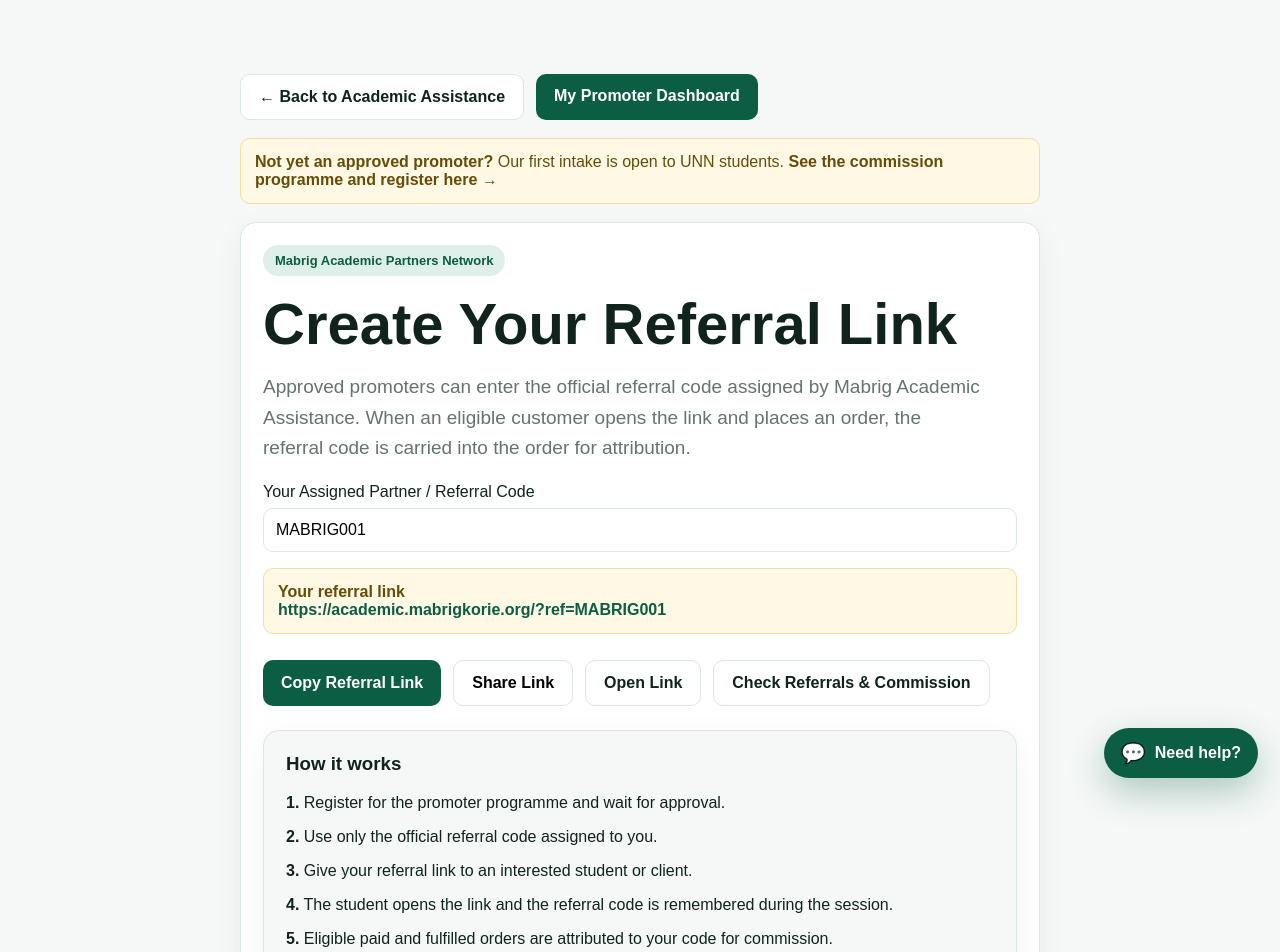
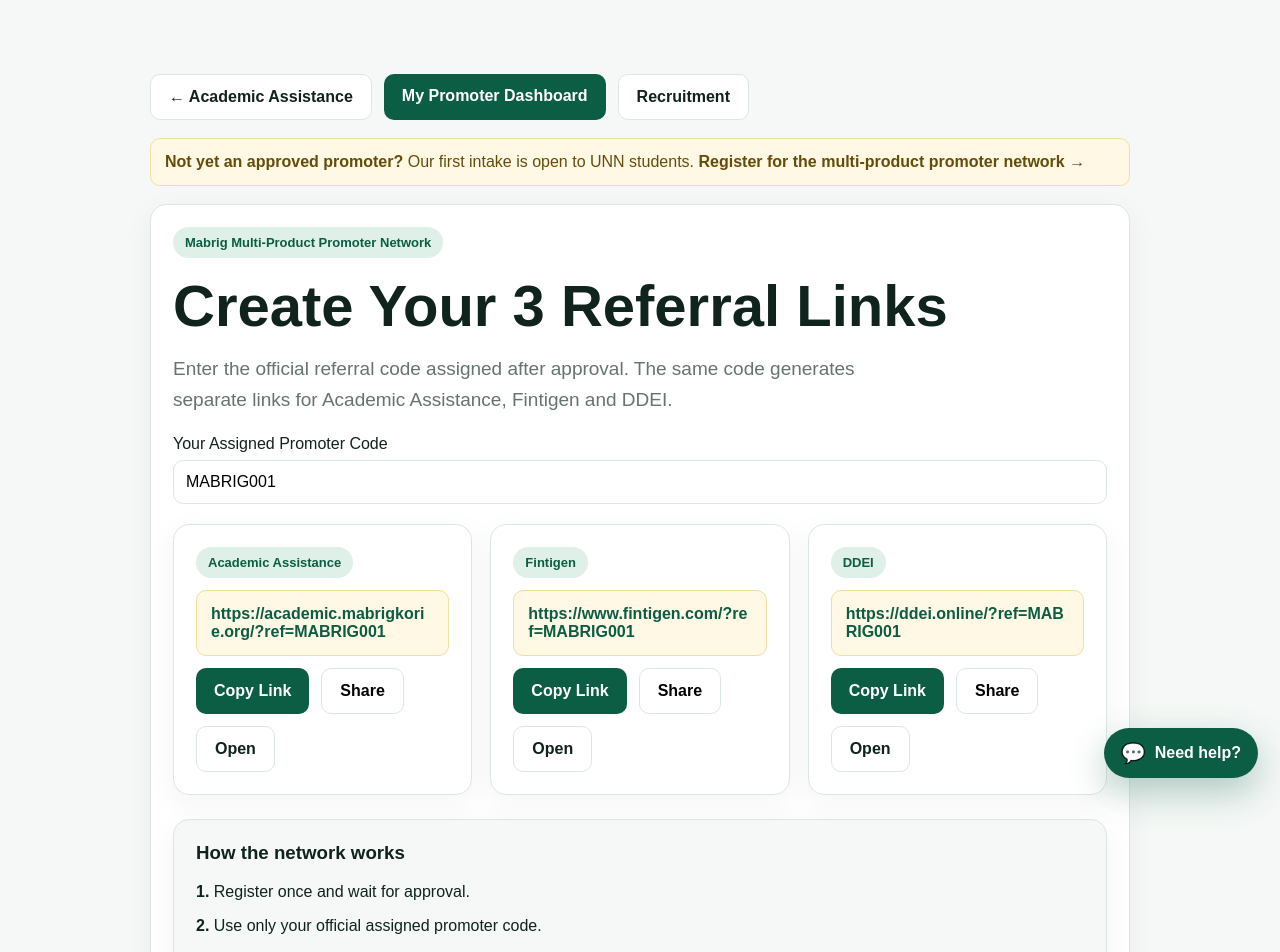
Before and after one commit to mabrig1/mabrig-academic-assistance, a Next.js app: page /partners in a window 1280 px wide. Shown: the top 952 px of the page. Built offline with nearby package versions, Linux system fonts and the light colour scheme.

Commit message:
Generate referral links for all promoter products

```diff
--- a/app/partners/page.tsx
+++ b/app/partners/page.tsx
@@ -2,72 +2,73 @@
 
 import { useMemo, useState } from "react";
 
-const SITE_URL = "https://academic.mabrigkorie.org";
-
 export default function PartnersPage() {
   const [code, setCode] = useState("MABRIG001");
-  const [copied, setCopied] = useState(false);
+  const [copied, setCopied] = useState("");
 
-  const referralLink = useMemo(() => {
-    const clean = code.trim().replace(/[^a-zA-Z0-9_-]/g, "").slice(0, 64) || "MABRIG001";
-    return `${SITE_URL}/?ref=${encodeURIComponent(clean)}`;
-  }, [code]);
+  const cleanCode = useMemo(() => code.trim().replace(/[^a-zA-Z0-9_-]/g, "").slice(0, 64) || "MABRIG001", [code]);
+  const links = useMemo(() => [
+    { name: "Academic Assistance", url: `https://academic.mabrigkorie.org/?ref=${encodeURIComponent(cleanCode)}` },
+    { name: "Fintigen", url: `https://www.fintigen.com/?ref=${encodeURIComponent(cleanCode)}` },
+    { name: "DDEI", url: `https://ddei.online/?ref=${encodeURIComponent(cleanCode)}` },
+  ], [cleanCode]);
 
-  async function copyLink() {
-    await navigator.clipboard.writeText(referralLink);
-    setCopied(true);
-    setTimeout(() => setCopied(false), 1800);
+  async function copyLink(name: string, url: string) {
+    await navigator.clipboard.writeText(url);
+    setCopied(name);
+    setTimeout(() => setCopied(""), 1800);
   }
 
-  async function shareLink() {
+  async function shareLink(name: string, url: string) {
     if (navigator.share) {
-      await navigator.share({ title: "Mabrig Academic Assistance", text: "Use my Mabrig Academic Assistance referral link:", url: referralLink });
+      await navigator.share({ title: name, text: `Use my ${name} referral link:`, url });
     } else {
-      await copyLink();
+      await copyLink(name, url);
     }
   }
 
-  return <main className="section"><div className="container" style={{maxWidth:800}}>
+  return <main className="section"><div className="container" style={{maxWidth:980}}>
     <div className="actions">
-      <a className="btn secondary" href="/">← Back to Academic Assistance</a>
+      <a className="btn secondary" href="/">← Academic Assistance</a>
       <a className="btn primary" href="/promoter">My Promoter Dashboard</a>
+      <a className="btn secondary" href="/recruitment">Recruitment</a>
     </div>
 
     <div className="notice" style={{marginTop:18}}>
-      <strong>Not yet an approved promoter?</strong> Our first intake is open to UNN students. <a href="/recruitment"><strong>See the commission programme and register here →</strong></a>
+      <strong>Not yet an approved promoter?</strong> Our first intake is open to UNN students. <a href="/recruitment"><strong>Register for the multi-product promoter network →</strong></a>
     </div>
 
     <div className="card" style={{marginTop:18}}>
-      <span className="badge">Mabrig Academic Partners Network</span>
-      <h1 style={{fontSize:"clamp(34px,6vw,58px)"}}>Create Your Referral Link</h1>
-      <p className="lead">Approved promoters can enter the official referral code assigned by Mabrig Academic Assistance. When an eligible customer opens the link and places an order, the referral code is carried into the order for attribution.</p>
+      <span className="badge">Mabrig Multi-Product Promoter Network</span>
+      <h1 style={{fontSize:"clamp(34px,6vw,58px)"}}>Create Your 3 Referral Links</h1>
+      <p className="lead">Enter the official referral code assigned after approval. The same code generates separate links for Academic Assistance, Fintigen and DDEI.</p>
 
-      <label className="field" style={{marginTop:20}}><span>Your Assigned Partner / Referral Code</span><input value={code} onChange={e => setCode(e.target.value)} placeholder="e.g. UNN-ABC12345" autoCapitalize="characters" /></label>
+      <label className="field" style={{marginTop:20}}><span>Your Assigned Promoter Code</span><input value={code} onChange={e => setCode(e.target.value)} placeholder="e.g. UNN-ABC12345" autoCapitalize="characters" /></label>
 
-      <div className="notice" style={{marginTop:16,wordBreak:"break-all"}}>
-        <strong>Your referral link</strong><br />
-        <a href={referralLink} style={{color:"var(--green)",fontWeight:700}}>{referralLink}</a>
-      </div>
-
-      <div className="actions">
-        <button className="btn primary" onClick={copyLink}>{copied ? "✓ Link Copied" : "Copy Referral Link"}</button>
-        <button className="btn secondary" onClick={shareLink}>Share Link</button>
-        <a className="btn secondary" href={referralLink}>Open Link</a>
-        <a className="btn secondary" href="/promoter">Check Referrals & Commission</a>
+      <div className="grid" style={{marginTop:20}}>
+        {links.map(link => <article className="card" key={link.name}>
+          <span className="badge">{link.name}</span>
+          <div className="notice" style={{marginTop:12,wordBreak:"break-all"}}><a href={link.url} style={{color:"var(--green)",fontWeight:700}}>{link.url}</a></div>
+          <div className="actions" style={{marginTop:12}}>
+            <button className="btn primary" onClick={() => copyLink(link.name, link.url)}>{copied === link.name ? "✓ Copied" : "Copy Link"}</button>
+            <button className="btn secondary" onClick={() => shareLink(link.name, link.url)}>Share</button>
+            <a className="btn secondary" href={link.url} target="_blank" rel="noreferrer">Open</a>
+          </div>
+        </article>)}
       </div>
 
       <div className="card" style={{marginTop:24,background:"#f5f8f6"}}>
-        <h3>How it works</h3>
-        <p><strong>1.</strong> Register for the promoter programme and wait for approval.</p>
-        <p><strong>2.</strong> Use only the official referral code assigned to you.</p>
-        <p><strong>3.</strong> Give your referral link to an interested student or client.</p>
-        <p><strong>4.</strong> The student opens the link and the referral code is remembered during the session.</p>
-        <p><strong>5.</strong> Eligible paid and fulfilled orders are attributed to your code for commission.</p>
-        <p style={{marginBottom:0}}><strong>6.</strong> Use the Promoter Dashboard to check performance, accrued commission and recorded payouts.</p>
+        <h3>How the network works</h3>
+        <p><strong>1.</strong> Register once and wait for approval.</p>
+        <p><strong>2.</strong> Use only your official assigned promoter code.</p>
+        <p><strong>3.</strong> Match the right product to the right audience: academic support, career/digital training, or beginner skills training.</p>
+        <p><strong>4.</strong> Fintigen and DDEI now preserve and report promoter-code visits back to the shared dashboard.</p>
+        <p><strong>5.</strong> Academic Assistance currently has paid-order commission settlement connected; other products become payable when their commercial checkout conversion is connected.</p>
+        <p style={{marginBottom:0}}><strong>6.</strong> Use the Promoter Dashboard to monitor tracked visits, eligible orders, accrued commission and payouts.</p>
       </div>
 
       <div className="notice" style={{marginTop:16}}>
-        <strong>Important:</strong> Do not invent referral codes, impersonate another partner, misrepresent services, or make misleading commission claims. Commission applies only under the approved partner programme terms.
+        <strong>Important:</strong> A visit or click is attribution evidence, not automatically a commission. Commission is earned only from eligible commissionable paid transactions under the programme rules.
       </div>
     </div>
   </div></main>;
```
